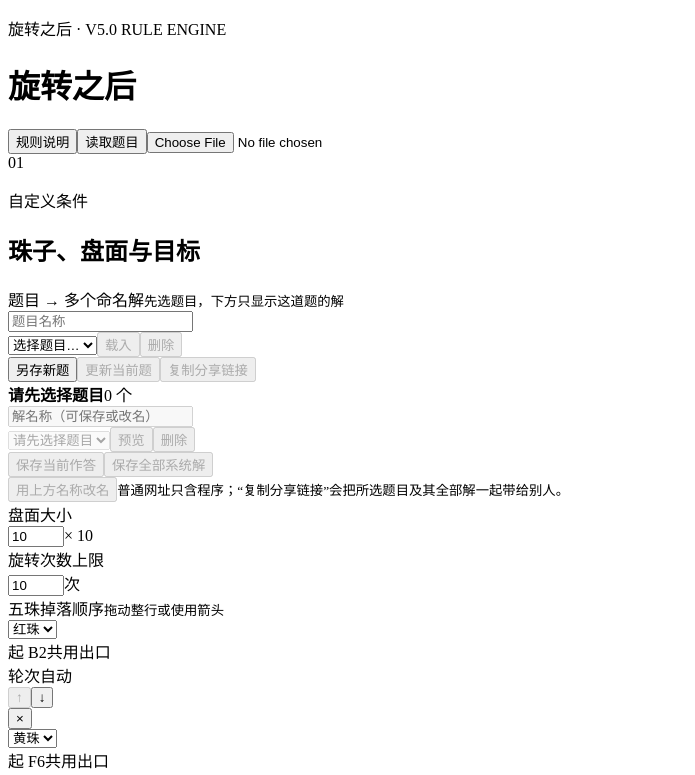
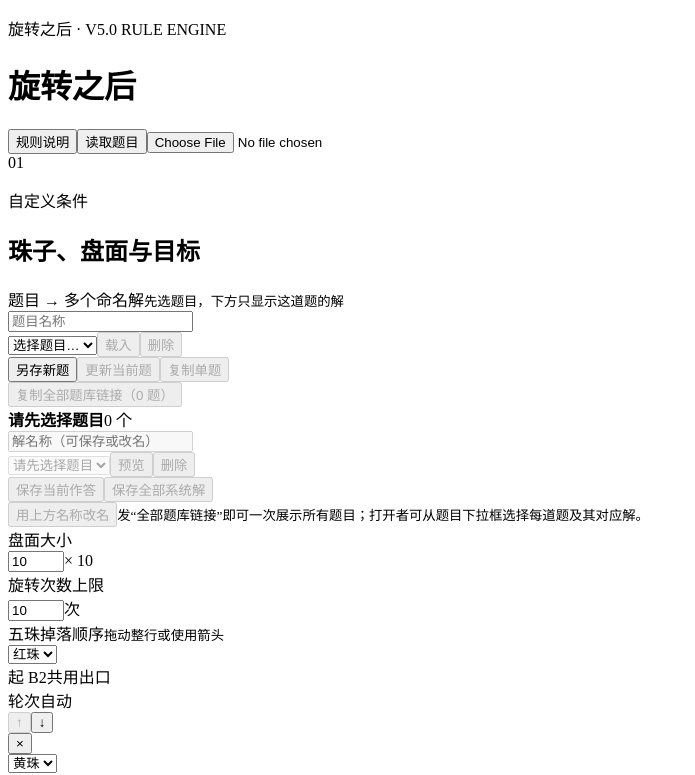
Before and after one commit to qwqjoker/xuanzhuan-zhihou, a Next.js app: page / in a window 1280 px wide. Shown: the top 775 px of the page, without its empty margins (0-695 px from the left). Built offline with nearby package versions, Linux system fonts and the light colour scheme.

Commit message:
Share the full saved puzzle library

```diff
--- a/app/globals.css
+++ b/app/globals.css
@@ -272,6 +272,13 @@ select:focus-visible {
 .library-actions.three { grid-template-columns: repeat(3, 1fr); }
 .library-actions.three .library-save { padding: 0 5px; }
 .library-actions .share-button {
+  background: var(--green);
+  border-color: var(--green);
+  color: #fff;
+}
+
+.library-share-all {
+  width: 100%;
   background: var(--green);
   border-color: var(--green);
   color: #fff;
--- a/app/page.tsx
+++ b/app/page.tsx
@@ -68,6 +68,7 @@ type BoardStats = {
 const QUESTION_LIBRARY_KEY = "旋转之后_v5_题目库";
 const BOARD_LIBRARY_KEY = "旋转之后_v5_盘面库";
 const SHARE_HASH_PREFIX = "#share=";
+const LIBRARY_SHARE_HASH_PREFIX = "#library=";
 
 const gravityLabel = { up: "向上", right: "向右", down: "向下", left: "向左" };
 const directionLabel = { up: "上", right: "右", down: "下", left: "左" };
@@ -156,8 +157,8 @@ function base64UrlToBytes(value: string) {
   return Uint8Array.from(binary, (character) => character.charCodeAt(0));
 }
 
-async function encodeSharedQuestion(question: SavedQuestion) {
-  const source = new TextEncoder().encode(JSON.stringify(question));
+async function encodeShareData(value: unknown) {
+  const source = new TextEncoder().encode(JSON.stringify(value));
   if ("CompressionStream" in window) {
     const compressed = await new Response(
       new Blob([source]).stream().pipeThrough(new CompressionStream("gzip")),
@@ -167,7 +168,7 @@ async function encodeSharedQuestion(question: SavedQuestion) {
   return `j.${bytesToBase64Url(source)}`;
 }
 
-async function decodeSharedQuestion(token: string): Promise<SavedQuestion> {
+async function decodeShareData(token: string): Promise<unknown> {
   if (token.length > 240_000) throw new Error("分享数据过大");
   const [format, payload] = token.split(".", 2);
   let bytes = base64UrlToBytes(payload);
@@ -180,7 +181,11 @@ async function decodeSharedQuestion(token: string): Promise<SavedQuestion> {
   } else if (format !== "j") {
     throw new Error("未知分享格式");
   }
-  const item = JSON.parse(new TextDecoder().decode(bytes)) as SavedQuestion;
+  return JSON.parse(new TextDecoder().decode(bytes)) as unknown;
+}
+
+function normalizeSharedQuestion(value: unknown, tokenSuffix: string): SavedQuestion {
+  const item = value as SavedQuestion;
   if (
     !item
     || typeof item.name !== "string"
@@ -195,9 +200,21 @@ async function decodeSharedQuestion(token: string): Promise<SavedQuestion> {
   ) throw new Error("分享内容无效");
   return {
     ...item,
-    id: `shared-${token.slice(-24)}`,
+    id: item.id || `shared-${tokenSuffix}`,
     answers: Array.isArray(item.answers) ? item.answers.slice(0, 50) : [],
   };
+}
+
+async function decodeSharedQuestion(token: string): Promise<SavedQuestion> {
+  return normalizeSharedQuestion(await decodeShareData(token), token.slice(-24));
+}
+
+async function decodeSharedLibrary(token: string): Promise<SavedQuestion[]> {
+  const value = await decodeShareData(token);
+  if (!Array.isArray(value) || value.length === 0 || value.length > 100) {
+    throw new Error("整套题库内容无效");
+  }
+  return value.map((item, index) => normalizeSharedQuestion(item, `${token.slice(-16)}-${index}`));
 }
 
 function boardStats(walls: WallGrid, beads: BeadConfig[], rotations: Rotation[]): BoardStats {
@@ -579,7 +596,20 @@ export default function Home() {
         const questions = JSON.parse(window.localStorage.getItem(QUESTION_LIBRARY_KEY) ?? "[]");
         const boards = JSON.parse(window.localStorage.getItem(BOARD_LIBRARY_KEY) ?? "[]");
         let normalized = normalizeSavedLibraries(questions, boards);
-        if (window.location.hash.startsWith(SHARE_HASH_PREFIX)) {
+        if (window.location.hash.startsWith(LIBRARY_SHARE_HASH_PREFIX)) {
+          const token = window.location.hash.slice(LIBRARY_SHARE_HASH_PREFIX.length);
+          const sharedLibrary = await decodeSharedLibrary(token);
+          const sharedIds = new Set(sharedLibrary.map((item) => item.id));
+          normalized = [
+            ...sharedLibrary,
+            ...normalized.filter((item) => !sharedIds.has(item.id)),
+          ];
+          const first = sharedLibrary[0];
+          setSelectedQuestionId(first.id);
+          setQuestionName(first.name);
+          applySavedQuestion(first);
+          setNotice(`已从整库链接载入 ${sharedLibrary.length} 道题及其全部对应解。`);
+        } else if (window.location.hash.startsWith(SHARE_HASH_PREFIX)) {
           const token = window.location.hash.slice(SHARE_HASH_PREFIX.length);
           const shared = await decodeSharedQuestion(token);
           const existing = normalized.find((item) => item.id === shared.id);
@@ -1214,7 +1244,7 @@ export default function Home() {
       return;
     }
     try {
-      const token = await encodeSharedQuestion(selectedSavedQuestion);
+      const token = await encodeShareData(selectedSavedQuestion);
       const url = `${window.location.origin}${window.location.pathname}${SHARE_HASH_PREFIX}${token}`;
       try {
         await navigator.clipboard.writeText(url);
@@ -1231,6 +1261,33 @@ export default function Home() {
       setNotice(`分享链接已复制：别人打开即可看到“${selectedSavedQuestion.name}”及其 ${selectedSavedQuestion.answers.length} 个解。`);
     } catch {
       setNotice("生成分享链接失败，请减少这道题保存的解数量后重试。");
+    }
+  }
+
+  async function shareWholeLibrary() {
+    if (savedQuestions.length === 0) {
+      setNotice("请先保存至少一道题目。");
+      return;
+    }
+    try {
+      const token = await encodeShareData(savedQuestions);
+      const url = `${window.location.origin}${window.location.pathname}${LIBRARY_SHARE_HASH_PREFIX}${token}`;
+      try {
+        await navigator.clipboard.writeText(url);
+      } catch {
+        const input = document.createElement("textarea");
+        input.value = url;
+        input.style.position = "fixed";
+        input.style.opacity = "0";
+        document.body.appendChild(input);
+        input.select();
+        document.execCommand("copy");
+        input.remove();
+      }
+      const solutionCount = savedQuestions.reduce((count, question) => count + question.answers.length, 0);
+      setNotice(`整套题库链接已复制：共 ${savedQuestions.length} 道题、${solutionCount} 个对应解。`);
+    } catch {
+      setNotice("生成整套题库链接失败，请减少保存内容后重试。");
     }
   }
 
@@ -1334,8 +1391,11 @@ export default function Home() {
             <div className="library-actions three">
               <button type="button" className="library-save" onClick={saveCurrentQuestion}>另存新题</button>
               <button type="button" className="library-save" onClick={updateCurrentQuestion} disabled={!selectedQuestionId}>更新当前题</button>
-              <button type="button" className="library-save share-button" onClick={shareSelectedQuestion} disabled={!selectedQuestionId}>复制分享链接</button>
+              <button type="button" className="library-save" onClick={shareSelectedQuestion} disabled={!selectedQuestionId}>复制单题</button>
             </div>
+            <button type="button" className="library-save library-share-all" onClick={shareWholeLibrary} disabled={savedQuestions.length === 0}>
+              复制全部题库链接（{savedQuestions.length} 题）
+            </button>
 
             <div className="library-divider" />
             <div className="library-subheading">
@@ -1385,7 +1445,7 @@ export default function Home() {
               <button type="button" className="library-save" onClick={saveGeneratedSolutions} disabled={!selectedSavedQuestion || !puzzle}>保存全部系统解</button>
             </div>
             <button type="button" className="library-save" onClick={renameSavedBoard} disabled={!selectedSavedBoard || !answerName.trim()}>用上方名称改名</button>
-            <small className="share-help">普通网址只含程序；“复制分享链接”会把所选题目及其全部解一起带给别人。</small>
+            <small className="share-help">发“全部题库链接”即可一次展示所有题目；打开者可从题目下拉框选择每道题及其对应解。</small>
           </section>
 
           <section className="control-section compact-settings">
```
